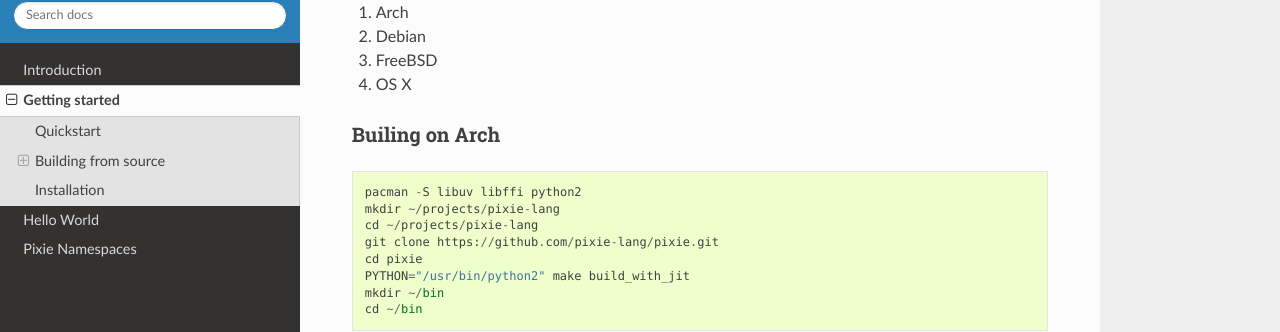
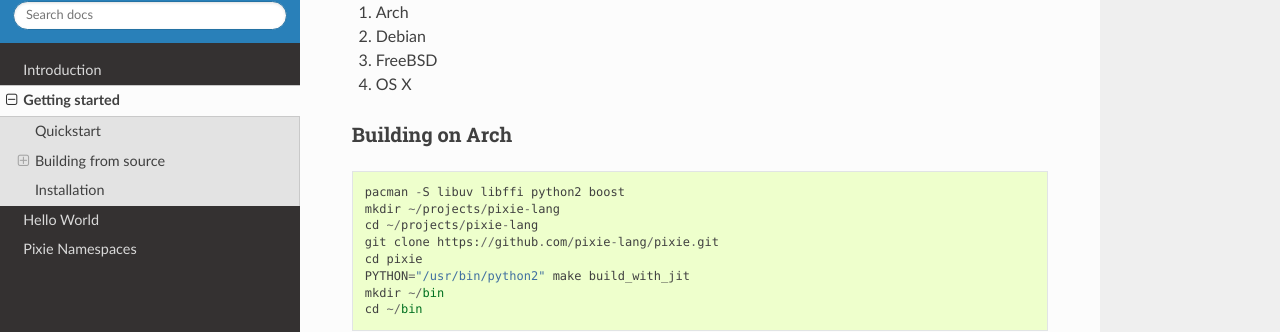
Before and after one commit to prabhugopal/pixie-docs, a Sphinx documentation site: the page built from docs/source/getting-started.rst, in a window 1280 px wide and 900 px high, scrolled down 300 px. Shown: the part 139-471 px from the top of the window. Built offline with Sphinx 7.4.7 and the Read the Docs theme 2.0.0, drawn with Linux system fonts in a browser that asks for light colours.

Commit message:
Update "Arch building" instruction as boost required here.

```diff
--- a/docs/source/getting-started.rst
+++ b/docs/source/getting-started.rst
@@ -24,11 +24,11 @@
 
 #. OS X
 
-Builing on Arch
+Building on Arch
 ^^^^^^^^^^^^^^^
 ::
 
-	pacman -S libuv libffi python2
+	pacman -S libuv libffi python2 boost
 	mkdir ~/projects/pixie-lang
 	cd ~/projects/pixie-lang
 	git clone https://github.com/pixie-lang/pixie.git
```
